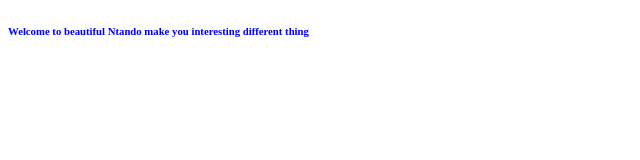
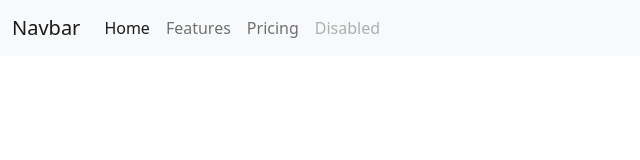
Before and after one commit to Fortunate05/Ntando, a plain HTML site: page index.html in a window 1280 px wide. Shown: the whole page, without its empty margins (0-640 px from the left). Drawn offline with nearby package versions, Linux system fonts and the light colour scheme.

Commit message:
add navbar from bootstrap site

```diff
--- a/index.html
+++ b/index.html
@@ -4,11 +4,37 @@
     <meta charset="UTF-8">
     <meta http-equiv="X-UA-Compatible" content="IE=edge">
     <meta name="viewport" content="width=device-width, initial-scale=1.0">
+    <link rel="stylesheet" href="style.css">
     <title>Document</title>
-    <link rel="stylesheet" href="style.css">
+
+    <link rel="stylesheet" href="https://cdn.jsdelivr.net/npm/bootstrap@5.2.2/dist/css/bootstrap.min.css">
+    <script src="https://cdn.jsdelivr.net/npm/bootstrap@5.2.2/dist/js/bootstrap.bundle.min.js"></script>
 </head>
 <body>
-    <H6>Welcome to beautiful Ntando make you interesting different thing</H6>
+    <nav class="navbar navbar-expand-lg bg-light">
+        <div class="container-fluid">
+          <a class="navbar-brand" href="#">Navbar</a>
+          <button class="navbar-toggler" type="button" data-bs-toggle="collapse" data-bs-target="#navbarNav" aria-controls="navbarNav" aria-expanded="false" aria-label="Toggle navigation">
+            <span class="navbar-toggler-icon"></span>
+          </button>
+          <div class="collapse navbar-collapse" id="navbarNav">
+            <ul class="navbar-nav">
+              <li class="nav-item">
+                <a class="nav-link active" aria-current="page" href="#">Home</a>
+              </li>
+              <li class="nav-item">
+                <a class="nav-link" href="#">Features</a>
+              </li>
+              <li class="nav-item">
+                <a class="nav-link" href="#">Pricing</a>
+              </li>
+              <li class="nav-item">
+                <a class="nav-link disabled">Disabled</a>
+              </li>
+            </ul>
+          </div>
+        </div>
+      </nav>
 
 
 </body>
--- a/style.css
+++ /dev/null
@@ -1,4 +0,0 @@
-h6
-{
-    color: blue;
-}
```
